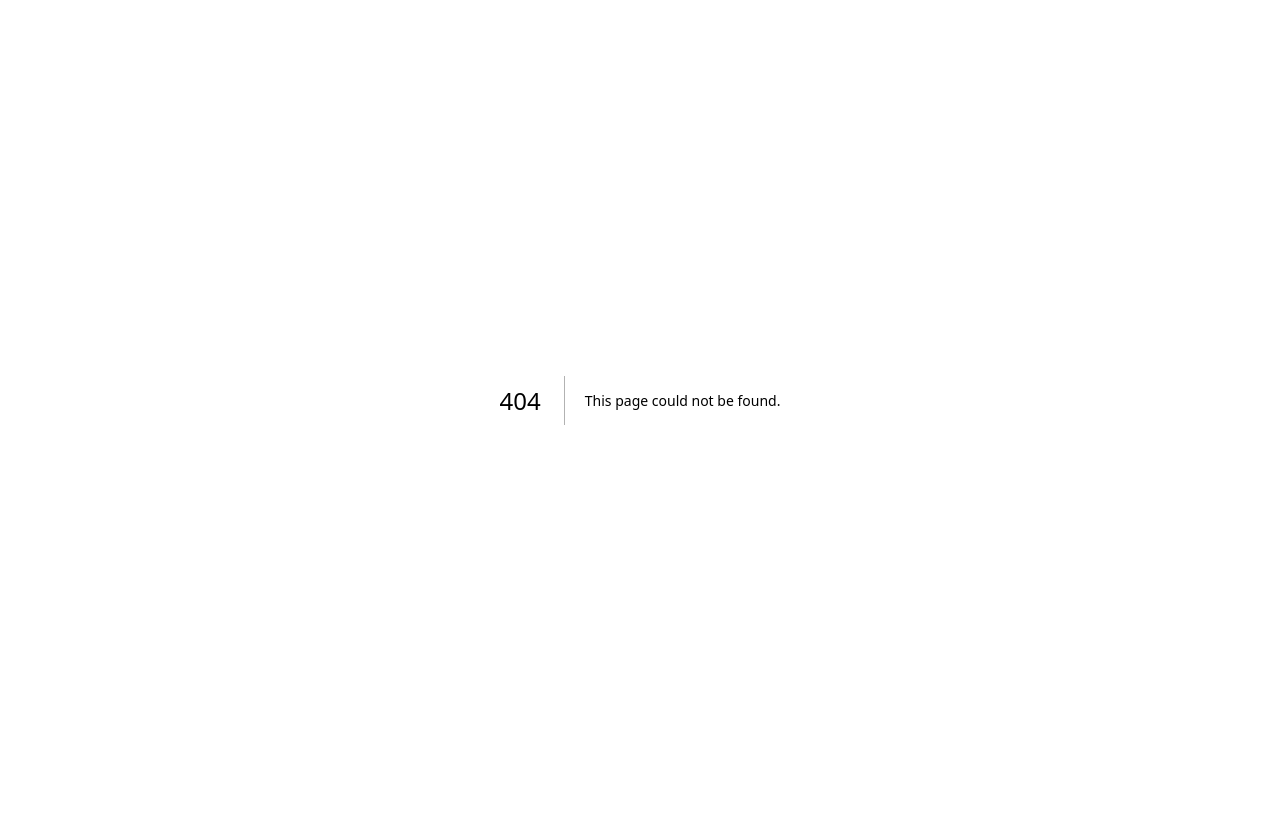
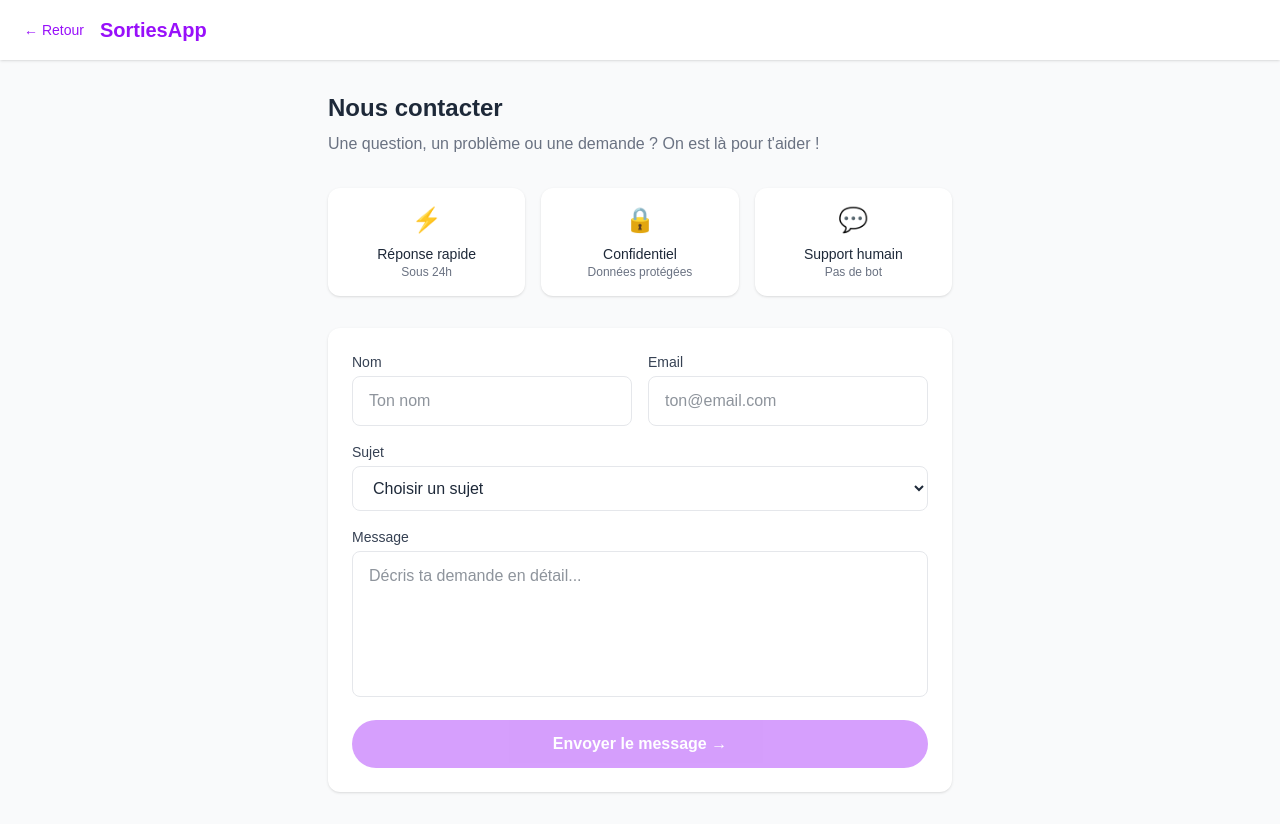
Before and after one commit to magicjardinag/sorties-app, a Next.js app: page /contact in a window 1280 px wide. Before the commit this address had no page. Before the commit the page ends 800 px from the top, so only its background shows below. Built offline with nearby package versions, Linux system fonts and the light colour scheme.

Commit message:
Page contact avec formulaire

```diff
--- /dev/null
+++ b/app/api/contact/route.ts
@@ -0,0 +1,68 @@
+import { NextResponse } from "next/server"
+import { Resend } from "resend"
+
+const resend = new Resend(process.env.RESEND_API_KEY!)
+
+const ADMIN_EMAIL = "magicjardinag@gmail.com"
+
+const sujetsLabels: Record<string, string> = {
+  question: "Question générale",
+  annulation: "Annulation d'un événement",
+  remboursement: "Demande de remboursement",
+  signalement: "Signaler un événement",
+  partenariat: "Partenariat / Publicité",
+  technique: "Problème technique",
+  autre: "Autre",
+}
+
+export async function POST(request: Request) {
+  const { nom, email, sujet, message } = await request.json()
+
+  try {
+    // Email à toi
+    await resend.emails.send({
+      from: "SortiesApp <onboarding@resend.dev>",
+      to: ADMIN_EMAIL,
+      subject: `📩 Nouveau message - ${sujetsLabels[sujet] || sujet}`,
+      html: `
+        <div style="font-family: sans-serif; max-width: 600px; margin: 0 auto;">
+          <h2 style="color: #7c3aed;">Nouveau message de contact</h2>
+          <div style="background: #f3f4f6; padding: 16px; border-radius: 8px; margin: 16px 0;">
+            <p><strong>Nom :</strong> ${nom}</p>
+            <p><strong>Email :</strong> ${email}</p>
+            <p><strong>Sujet :</strong> ${sujetsLabels[sujet] || sujet}</p>
+            <p><strong>Message :</strong></p>
+            <p style="background: white; padding: 12px; border-radius: 6px;">${message}</p>
+          </div>
+          <p style="color: #6b7280; font-size: 14px;">Réponds directement à cet email pour contacter ${nom}.</p>
+        </div>
+      `,
+      replyTo: email,
+    })
+
+    // Email de confirmation à l'utilisateur
+    await resend.emails.send({
+      from: "SortiesApp <onboarding@resend.dev>",
+      to: email,
+      subject: "Nous avons bien reçu ton message ✅",
+      html: `
+        <div style="font-family: sans-serif; max-width: 600px; margin: 0 auto;">
+          <h2 style="color: #7c3aed;">Bonjour ${nom} !</h2>
+          <p>Nous avons bien reçu ton message concernant : <strong>${sujetsLabels[sujet] || sujet}</strong></p>
+          <p>Notre équipe te répondra dans les plus brefs délais, généralement sous 24h.</p>
+          <div style="background: #f3f4f6; padding: 16px; border-radius: 8px; margin: 16px 0;">
+            <p style="color: #6b7280; font-size: 14px;"><strong>Ton message :</strong></p>
+            <p style="color: #374151;">${message}</p>
+          </div>
+          <p>À bientôt sur SortiesApp !</p>
+          <p style="color: #6b7280; font-size: 14px;">L'équipe SortiesApp</p>
+        </div>
+      `,
+    })
+
+    return NextResponse.json({ success: true })
+  } catch (err) {
+    console.error(err)
+    return NextResponse.json({ error: "Erreur envoi email" }, { status: 500 })
+  }
+}
--- /dev/null
+++ b/app/contact/page.tsx
@@ -0,0 +1,140 @@
+"use client"
+
+import { useState } from "react"
+import { useRouter } from "next/navigation"
+
+const sujets = [
+  { value: "question", label: "❓ Question générale" },
+  { value: "annulation", label: "❌ Annulation d'un événement" },
+  { value: "remboursement", label: "💶 Demande de remboursement" },
+  { value: "signalement", label: "🚨 Signaler un événement" },
+  { value: "partenariat", label: "🤝 Partenariat / Publicité" },
+  { value: "technique", label: "🔧 Problème technique" },
+  { value: "autre", label: "💬 Autre" },
+]
+
+export default function Contact() {
+  const router = useRouter()
+  const [form, setForm] = useState({
+    nom: "",
+    email: "",
+    sujet: "",
+    message: "",
+  })
+  const [loading, setLoading] = useState(false)
+  const [sent, setSent] = useState(false)
+  const [error, setError] = useState("")
+
+  const handleChange = (e: React.ChangeEvent<HTMLInputElement | HTMLTextAreaElement | HTMLSelectElement>) => {
+    setForm({ ...form, [e.target.name]: e.target.value })
+  }
+
+  const handleSubmit = async () => {
+    setLoading(true)
+    setError("")
+    try {
+      const res = await fetch("/api/contact", {
+        method: "POST",
+        headers: { "Content-Type": "application/json" },
+        body: JSON.stringify(form),
+      })
+      if (res.ok) {
+        setSent(true)
+      } else {
+        setError("Une erreur est survenue. Réessaie plus tard.")
+      }
+    } catch (err) {
+      setError("Une erreur est survenue. Réessaie plus tard.")
+    }
+    setLoading(false)
+  }
+
+  return (
+    <main className="min-h-screen bg-gray-50">
+      <header className="bg-white shadow-sm py-4 px-6 flex items-center gap-4">
+        <button onClick={() => router.push("/")} className="text-purple-600 hover:text-purple-800 font-medium text-sm">
+          ← Retour
+        </button>
+        <h1 className="text-xl font-bold text-purple-600">SortiesApp</h1>
+      </header>
+
+      <div className="max-w-2xl mx-auto px-6 py-8">
+
+        {sent ? (
+          <div className="bg-white rounded-2xl shadow p-8 text-center">
+            <p className="text-5xl mb-4">✅</p>
+            <h2 className="text-2xl font-bold text-gray-800 mb-2">Message envoyé !</h2>
+            <p className="text-gray-500 mb-6">Nous avons bien reçu ta demande et nous te répondrons dans les plus brefs délais.</p>
+            <button onClick={() => router.push("/")} className="bg-purple-600 text-white px-8 py-3 rounded-full font-bold hover:bg-purple-700 transition-colors">
+              Retour à l'accueil
+            </button>
+          </div>
+        ) : (
+          <>
+            <h2 className="text-2xl font-bold text-gray-800 mb-2">Nous contacter</h2>
+            <p className="text-gray-500 mb-8">Une question, un problème ou une demande ? On est là pour t'aider !</p>
+
+            {/* Infos rapides */}
+            <div className="grid grid-cols-3 gap-4 mb-8">
+              <div className="bg-white rounded-xl shadow p-4 text-center">
+                <p className="text-2xl mb-2">⚡</p>
+                <p className="text-sm font-medium text-gray-800">Réponse rapide</p>
+                <p className="text-xs text-gray-500">Sous 24h</p>
+              </div>
+              <div className="bg-white rounded-xl shadow p-4 text-center">
+                <p className="text-2xl mb-2">🔒</p>
+                <p className="text-sm font-medium text-gray-800">Confidentiel</p>
+                <p className="text-xs text-gray-500">Données protégées</p>
+              </div>
+              <div className="bg-white rounded-xl shadow p-4 text-center">
+                <p className="text-2xl mb-2">💬</p>
+                <p className="text-sm font-medium text-gray-800">Support humain</p>
+                <p className="text-xs text-gray-500">Pas de bot</p>
+              </div>
+            </div>
+
+            <div className="bg-white rounded-xl shadow p-6 flex flex-col gap-4">
+              <div className="grid grid-cols-2 gap-4">
+                <div>
+                  <label className="text-sm font-medium text-gray-700 mb-1 block">Nom</label>
+                  <input name="nom" value={form.nom} onChange={handleChange} placeholder="Ton nom" className="w-full border border-gray-200 rounded-lg px-4 py-3 text-gray-800 outline-none focus:border-purple-400"/>
+                </div>
+                <div>
+                  <label className="text-sm font-medium text-gray-700 mb-1 block">Email</label>
+                  <input name="email" type="email" value={form.email} onChange={handleChange} placeholder="ton@email.com" className="w-full border border-gray-200 rounded-lg px-4 py-3 text-gray-800 outline-none focus:border-purple-400"/>
+                </div>
+              </div>
+
+              <div>
+                <label className="text-sm font-medium text-gray-700 mb-1 block">Sujet</label>
+                <select name="sujet" value={form.sujet} onChange={handleChange} className="w-full border border-gray-200 rounded-lg px-4 py-3 text-gray-800 outline-none focus:border-purple-400">
+                  <option value="">Choisir un sujet</option>
+                  {sujets.map((s) => (
+                    <option key={s.value} value={s.value}>{s.label}</option>
+                  ))}
+                </select>
+              </div>
+
+              <div>
+                <label className="text-sm font-medium text-gray-700 mb-1 block">Message</label>
+                <textarea name="message" value={form.message} onChange={handleChange} placeholder="Décris ta demande en détail..." rows={5} className="w-full border border-gray-200 rounded-lg px-4 py-3 text-gray-800 outline-none focus:border-purple-400 resize-none"/>
+              </div>
+
+              {error && (
+                <p className="text-sm px-4 py-3 rounded-lg bg-red-50 text-red-600">{error}</p>
+              )}
+
+              <button
+                onClick={handleSubmit}
+                disabled={loading || !form.nom || !form.email || !form.sujet || !form.message}
+                className="w-full bg-purple-600 text-white py-3 rounded-full font-bold hover:bg-purple-700 transition-colors disabled:opacity-40 disabled:cursor-not-allowed"
+              >
+                {loading ? "Envoi en cours..." : "Envoyer le message →"}
+              </button>
+            </div>
+          </>
+        )}
+      </div>
+    </main>
+  )
+}
```
Also changed, not shown: app/page.tsx (+4 -0 lines).
